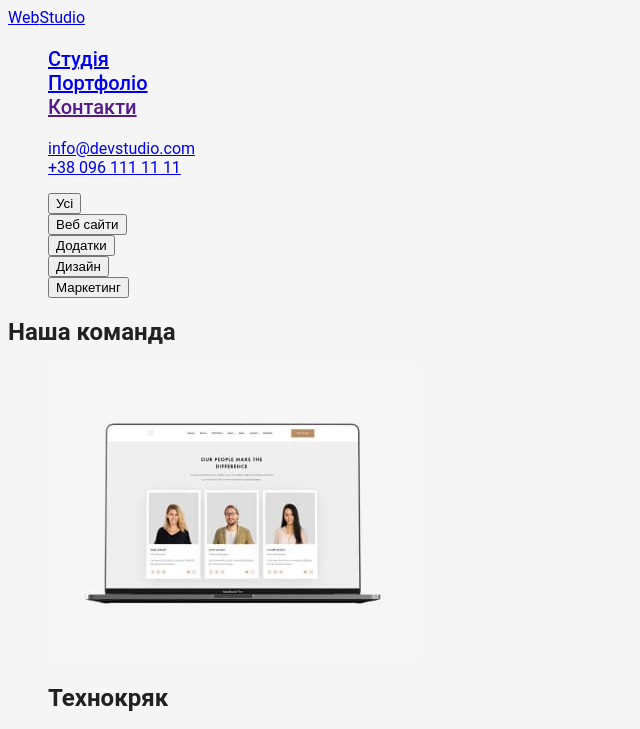
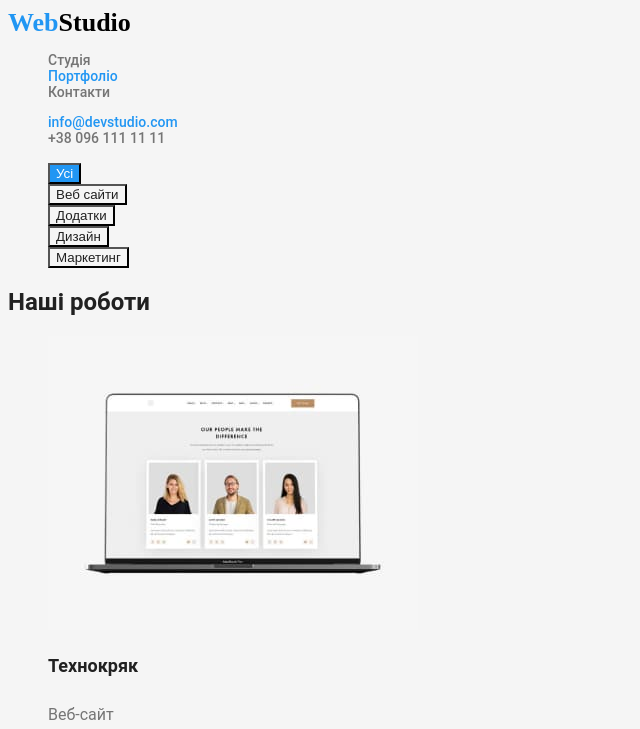
Before and after one commit to RomPshen/goit-markup-hw-02, a plain HTML site: page portfolio.html in a window 1280 px wide. Shown: the top 729 px of the page, without its empty margins (0-640 px from the left). Drawn offline with Linux system fonts and the light colour scheme.

Commit message:
оформление текста и цветов

```diff
--- a/css/style.css
+++ b/css/style.css
@@ -2,42 +2,76 @@
     --primary-text-color: #212121;
     --secondary-text-color: #757575;
     --accent-color: #2196F3;
-
+    --background-color: #F5F5F5;
+    --primary-text-family: Roboto, sans-serif;
+    --secondary-text-family: Raleway;
 }
 
 body {
-background-color: #F5F5F5;
-color: #212121;
-font-family: Roboto;
-}
-
-.site-nav {
-    font-size: 20px;
-    font-weight: 500;
+background-color: var(--background-color);
+color: var(--primary-text-color);
+font-family: var(--primary-text-family);
 }
 
 ul {
     list-style: none;
 }
 
+a {
+    text-decoration: none;
+}
+
+.secondary-color {
+    color: var(--secondary-text-color);
+}
+
+.accent-color {
+    color: var(--accent-color);
+}
+
+.logo {
+    color: #000000;
+    font-family: var(--secondary-text-family);
+    font-weight: 700;
+    font-size: 26px;
+    line-height: 1.19;
+    text-decoration: none;
+}
+
+.site-nav {
+    color: var(--primary-text-color);
+    font-size: 14px;
+    font-weight: 500;
+    line-height: 1.14;
+    text-decoration: none;
+}
+
 .button {
     cursor: pointer;
+    color: var(--primary-text-color);
+    background-color: var(--background-color);
 }
 
 .button:hover,
 .button:focus {
-        border-color: #2196F3;
+    border-color: #2196F3;
 }
 
 .button.primary {
-color: #FFFFFF;
-background-color: #2196F3;
-
+    color: #FFFFFF;
+    background-color: #2196F3;
 }
 
-.button.secondary {
-color: #212121;
-background-color: #F5F4FA;
+h2 {
+    color: var(--primary-text-color);
+    font-size: 18px;
+    font-weight: 700;
+    line-height: 2;
+}
 
-
+p {
+    color: var(--secondary-text-color);
+    font-size: 16px;
+    font-weight: 400;
+    line-height: 1.88;
 }
--- a/portfolio.html
+++ b/portfolio.html
@@ -4,29 +4,30 @@
     <meta charset="UTF-8" />
     <meta http-equiv="X-UA-Compatible" content="IE=edge" />
     <meta name="viewport" content="width=<device-width>, initial-scale=1.0" />
+    <title>Document</title>
     <link rel="stylesheet" href="./css/style.css" />
-    <title>Document</title>
+    <link href="leway:wght@700&family=Roboto:wght@400;500;700;900&display=swap" rhttps://fonts.googleapis.com/css2?family=Rael="stylesheet">
   </head>
 
   <body>
     <!-- Шапка -->
-    <header>
-      <a href="./index.html" class="logo"><span>Web</span>Studio</a>
+    <header class="site-nav">
+      <a href="./index.html" class="logo"><span class="accent-color">Web</span>Studio</a>
 
-      <nav class="site-nav">
+      <nav>
         <ul>
-          <li><a href="./index.html">Студія</a></li>
-          <li><a href="./portfolio.html">Портфоліо</a></li>
-          <li><a href="">Контакти</a></li>
+          <li><a href="./index.html" class="secondary-color">Студія</a></li>
+          <li><a href="./portfolio.html" class="accent-color">Портфоліо</a></li>
+          <li><a href="" class="secondary-color">Контакти</a></li>
         </ul>
       </nav>
 
-      <ul class="auth-nav">
+      <ul>
         <li>
-          <a href="mailto:info@devstudio.com">info@devstudio.com</a>
+          <a href="mailto:info@devstudio.com" class="accent-color">info@devstudio.com</a>
         </li>
         <li>
-          <a href="tel:+380961111111">+38 096 111 11 11</a>
+          <a href="tel:+380961111111" class="secondary-color">+38 096 111 11 11</a>
         </li>
       </ul>
     </header>
@@ -35,7 +36,7 @@
       <!-- Фільтр -->
       <section class="filter">
         <ul>
-            <li><button class="button" type="button primary">Усі</button></li>
+            <li><button class="button primary" type="button primary">Усі</button></li>
             <li><button class="button" type="button secondary">Веб сайти</button></li>
             <li><button class="button" type="button secondary">Додатки</button></li>
             <li><button class="button" type="button secondary">Дизайн</button></li>
@@ -47,7 +48,7 @@
 
       <!-- Приклади робіт -->
       <section>
-        <h1>Наша команда</h1>
+        <h1>Наші роботи</h1>
 
         <ul>
           <li>
@@ -101,7 +102,7 @@
 
     <!-- Футер -->
     <footer>
-      <a href="./index.html"><span>Web</span>Studio</a>
+      <a href="./index.html"><span class="accent-color">Web</span>Studio</a>
       <address>
         м. Київ, пр-т Лесі Українки, 26
         <a href="mailto:info@devstudio.com">info@devstudio.com</a>
```
Also changed, not shown: index.html (+1 -1 lines).
